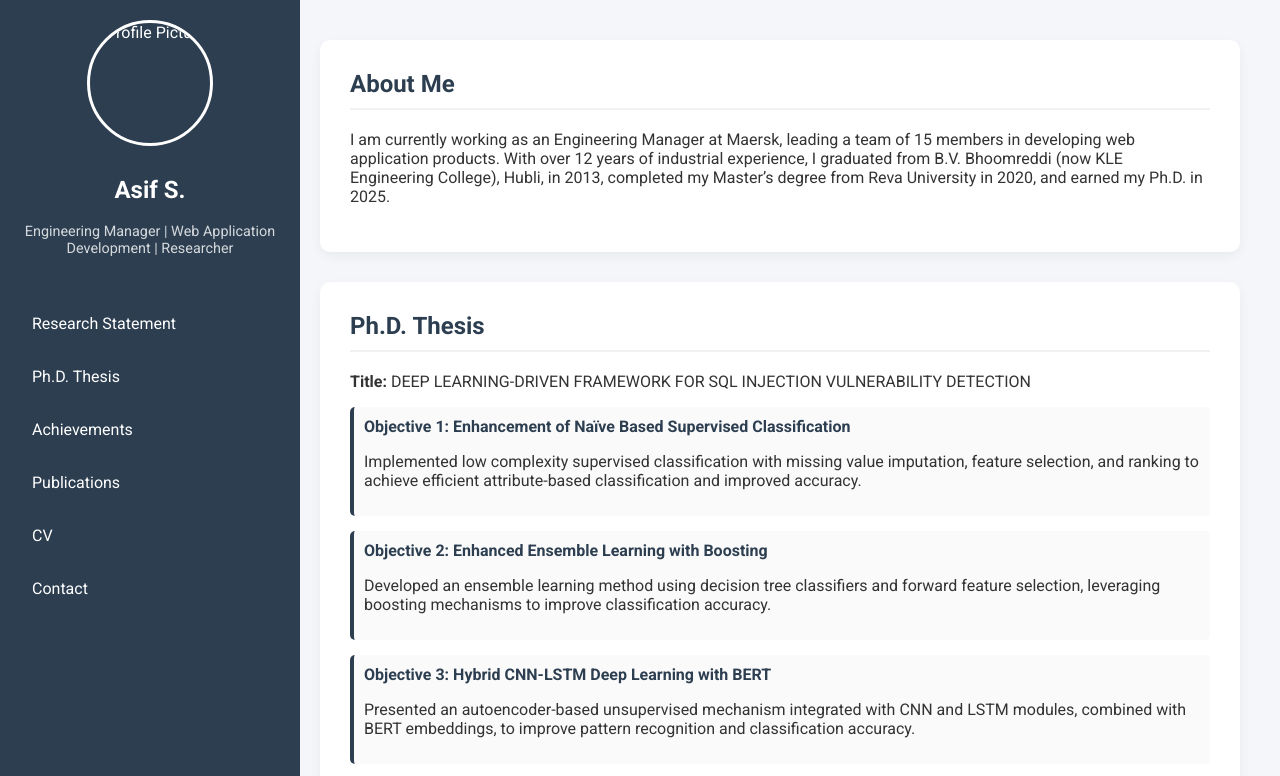
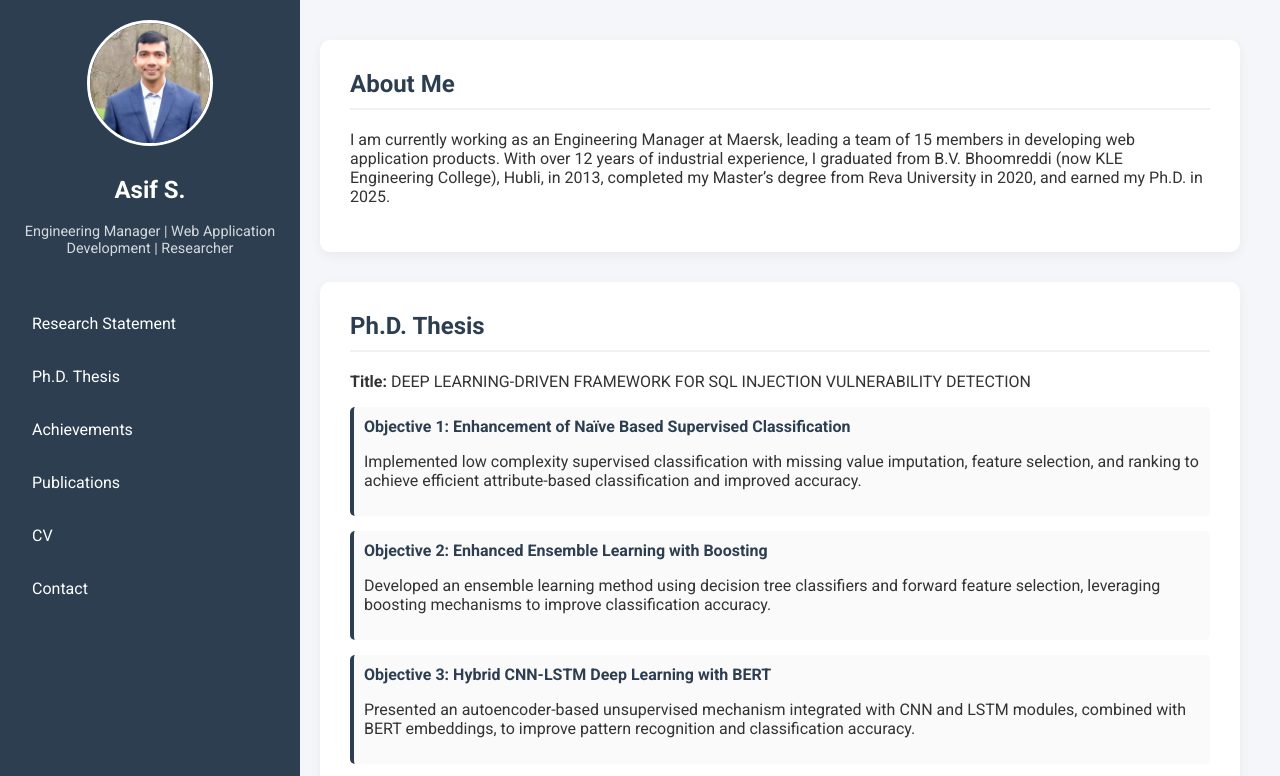
Before and after one commit to asifiqbal-91/aculty-portfolio, a plain HTML site: page index.html in a window 1280 px wide. Shown: the top 776 px of the page. Drawn offline with Linux system fonts and the light colour scheme.

Commit message:
Update index.html

```diff
--- a/index.html
+++ b/index.html
@@ -31,7 +31,7 @@
 </head>
 <body>
     <div class="sidebar">
-        <img src="2f346236-263c-4e8e-a73c-5226a368e430.jpeg" alt="Profile Picture">
+        <img src="asif photo.jpeg" alt="Profile Picture">
         <h1>Asif S.</h1>
         <p>Engineering Manager | Web Application Development | Researcher</p>
         <div class="nav-links">
```
